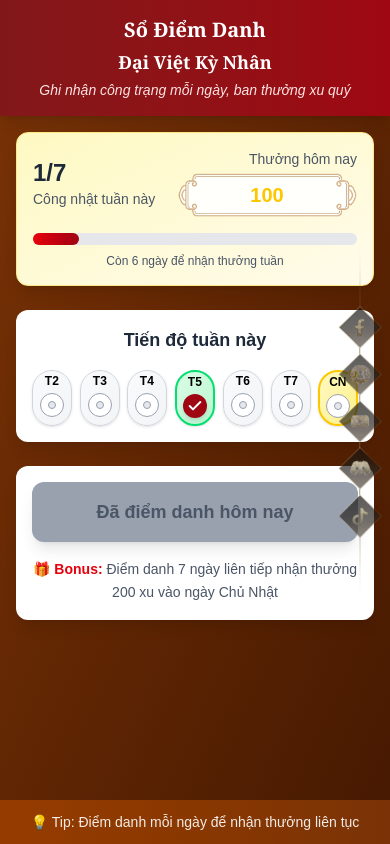
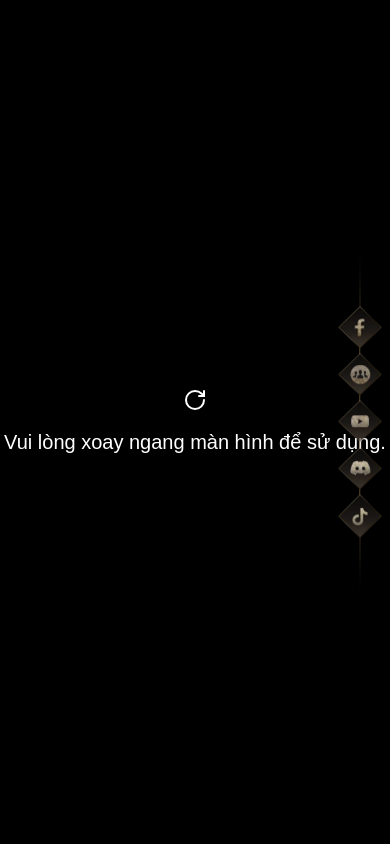
Before and after one commit to NorahC0305/DaiVietKyNhan_FE, a Next.js app: page /daily-checkin in a window 390 px wide. Built offline with nearby package versions, Linux system fonts and the light colour scheme.

Commit message:
Add ForceLandscape component to RootLayout for improved mobile experience
- Wrapped children in ForceLandscape within Suspense to enforce landscape orientation on mobile devices.
- Maintained existing loading fallback with VietnameseHistoryLoading for better user experience during content loading.

```diff
--- a/src/app/layout.tsx
+++ b/src/app/layout.tsx
@@ -8,6 +8,7 @@ import { Suspense } from "react";
 import VietnameseLoading from "@components/Molecules/Loading";
 import VietnameseHistoryLoading from "@components/Molecules/HistoryLoading";
 import localFont from 'next/font/local';
+import ForceLandscape from "@components/Atoms/ForceLandscape";
 
 const StreetSignSans = localFont({
   src: './fonts/StreetSignSans.otf',
@@ -39,7 +40,9 @@ export default function RootLayout({
       >
         <ToastContainer />
         <QueryProviderWrapper>
-          <Suspense fallback={<VietnameseHistoryLoading />}>{children}</Suspense>
+          <Suspense fallback={<VietnameseHistoryLoading />}>
+            <ForceLandscape>{children}</ForceLandscape>
+          </Suspense>
           <div className="fixed right-0 top-1/2 transform -translate-y-1/2 z-50 pointer-events-auto">
             <SocialMediaIcons />
           </div>
--- /dev/null
+++ b/src/components/Atoms/ForceLandscape/index.tsx
@@ -0,0 +1,18 @@
+"use client"
+
+import { RotateCw } from "lucide-react";
+
+export default function ForceLandscape({ children }: { children: React.ReactNode }) {
+    return (
+        <>
+            <main className="hidden landscape:block">
+                {children}
+            </main>
+
+            <div className="flex flex-col items-center justify-center text-center h-screen bg-black text-white landscape:hidden">
+                <RotateCw className="mb-4" />
+                <p className="text-xl">Vui lòng xoay ngang màn hình để sử dụng.</p>
+            </div>
+        </>
+    );
+}
```
